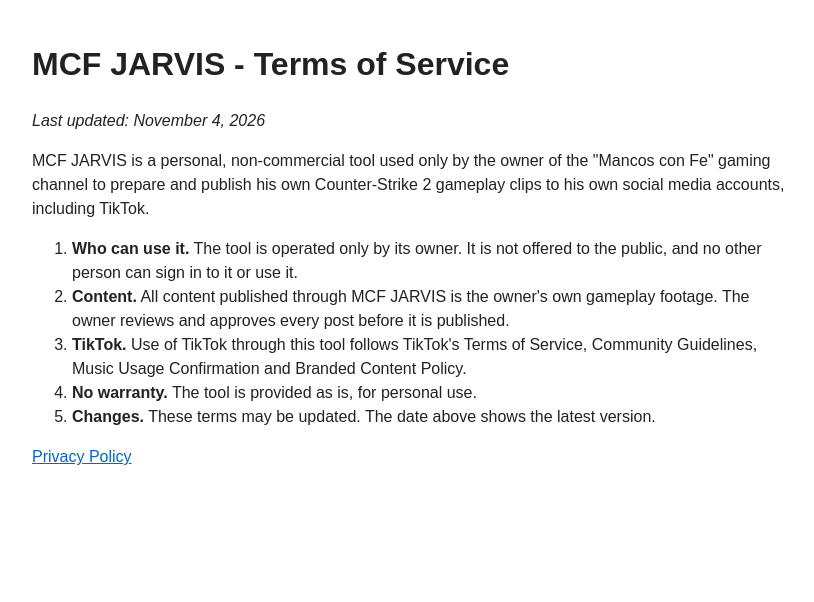
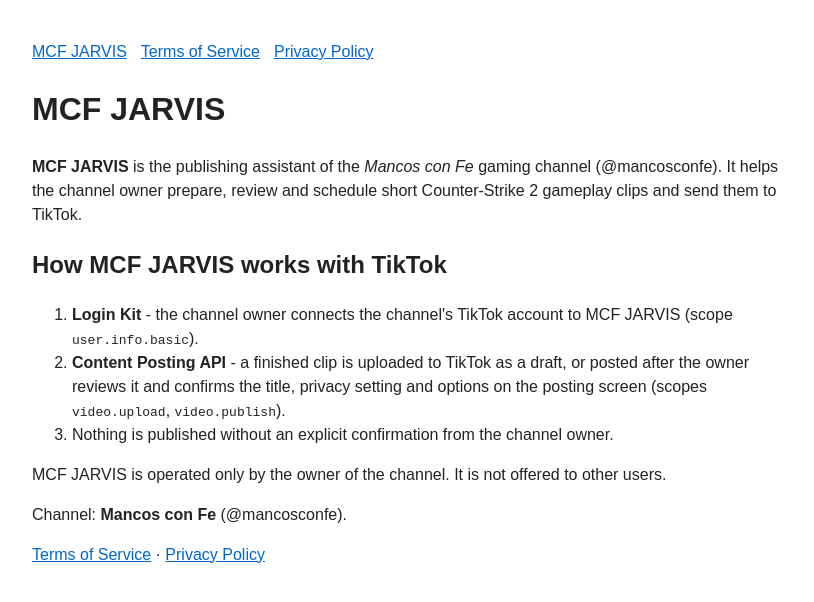
Before and after one commit to salazarz4-dotcom/mcf-jarvis, a plain HTML site: page index.html in a window 1280 px wide. Shown: the whole page, without its empty margins (228-1042 px from the left). Drawn offline with Linux system fonts and the light colour scheme.

Commit message:
MCF JARVIS: app landing page, separate Terms page, consistent naming
Co-Authored-By: Claude Sonnet 5.5 <noreply@anthropic.com>

```diff
--- a/index.html
+++ b/index.html
@@ -1,9 +1,14 @@
-<!doctype html><html lang="en"><head><meta charset="utf-8"><meta name="viewport" content="width=device-width,initial-scale=1"><title>MCF JARVIS - Terms of Service</title><style>body{font-family:Arial,sans-serif;max-width:760px;margin:40px auto;padding:0 16px;line-height:1.5;color:#222}a{color:#06c}</style></head><body>
-<h1>MCF JARVIS - Terms of Service</h1><p><em>Last updated: November 4, 2026</em></p>
-<p>MCF JARVIS is a personal, non-commercial tool used only by the owner of the "Mancos con Fe" gaming channel to prepare and publish his own Counter-Strike 2 gameplay clips to his own social media accounts, including TikTok.</p>
-<ol><li><strong>Who can use it.</strong> The tool is operated only by its owner. It is not offered to the public, and no other person can sign in to it or use it.</li>
-<li><strong>Content.</strong> All content published through MCF JARVIS is the owner's own gameplay footage. The owner reviews and approves every post before it is published.</li>
-<li><strong>TikTok.</strong> Use of TikTok through this tool follows TikTok's Terms of Service, Community Guidelines, Music Usage Confirmation and Branded Content Policy.</li>
-<li><strong>No warranty.</strong> The tool is provided as is, for personal use.</li>
-<li><strong>Changes.</strong> These terms may be updated. The date above shows the latest version.</li></ol>
-<p><a href="privacy-policy.html">Privacy Policy</a></p></body></html>
+<!doctype html><html lang="en"><head><meta charset="utf-8"><meta name="viewport" content="width=device-width,initial-scale=1"><title>MCF JARVIS</title><style>body{font-family:Arial,sans-serif;max-width:760px;margin:40px auto;padding:0 16px;line-height:1.5;color:#222}a{color:#06c}nav a{margin-right:14px}</style></head><body>
+<nav><a href="index.html">MCF JARVIS</a><a href="terms.html">Terms of Service</a><a href="privacy-policy.html">Privacy Policy</a></nav>
+<h1>MCF JARVIS</h1>
+<p><strong>MCF JARVIS</strong> is the publishing assistant of the <em>Mancos con Fe</em> gaming channel (@mancosconfe). It helps the channel owner prepare, review and schedule short Counter-Strike 2 gameplay clips and send them to TikTok.</p>
+<h2>How MCF JARVIS works with TikTok</h2>
+<ol>
+<li><strong>Login Kit</strong> - the channel owner connects the channel's TikTok account to MCF JARVIS (scope <code>user.info.basic</code>).</li>
+<li><strong>Content Posting API</strong> - a finished clip is uploaded to TikTok as a draft, or posted after the owner reviews it and confirms the title, privacy setting and options on the posting screen (scopes <code>video.upload</code>, <code>video.publish</code>).</li>
+<li>Nothing is published without an explicit confirmation from the channel owner.</li>
+</ol>
+<p>MCF JARVIS is operated only by the owner of the channel. It is not offered to other users.</p>
+<p>Channel: <strong>Mancos con Fe</strong> (@mancosconfe).</p>
+<p><a href="terms.html">Terms of Service</a> &middot; <a href="privacy-policy.html">Privacy Policy</a></p>
+</body></html>
```
Also changed, not shown: privacy-policy.html (+9 -8 lines), terms.html (added, +10 -0 lines).
